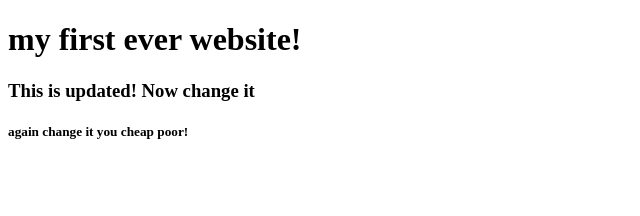
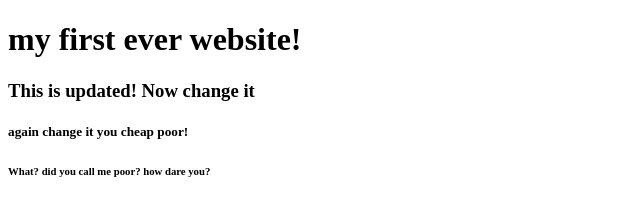
Before and after one commit to shaon97/my_first_website, a plain HTML site: page index.html in a window 1280 px wide. Shown: the whole page, without its empty margins (0-640 px from the left). Drawn offline with Linux system fonts and the light colour scheme.

Commit message:
Update index.html

```diff
--- a/index.html
+++ b/index.html
@@ -10,6 +10,9 @@
         <h5>
             again change it you cheap poor!
         </h5>
+        <h6>
+            What? did you call me poor? how dare you?
+        </h6>
     </head>
     <body>
 
```
